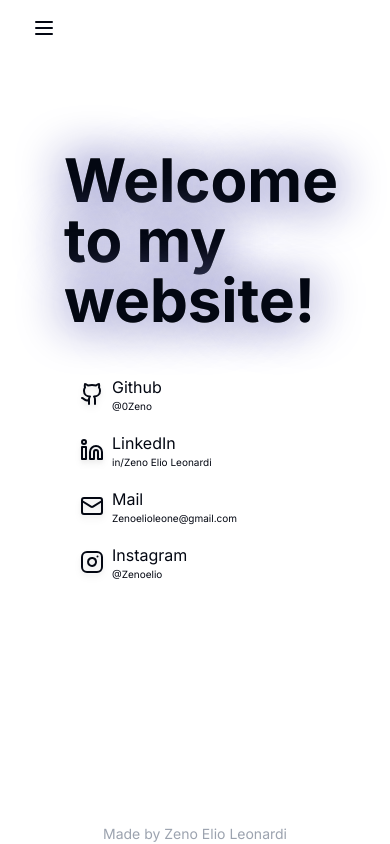
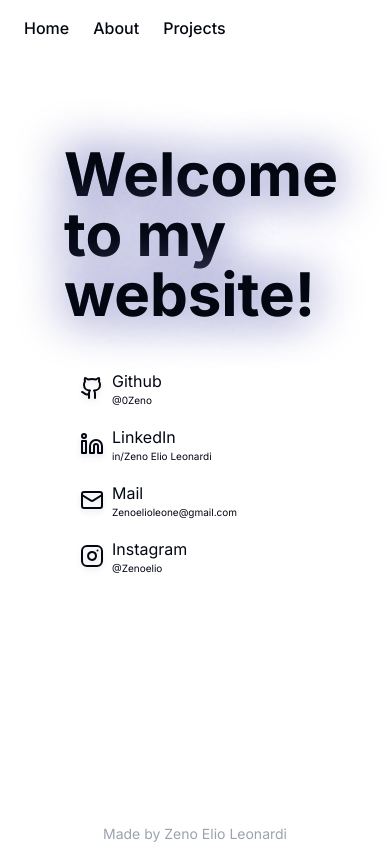
Before and after one commit to 0Zeno/Hjemmeside, a Next.js app: page / in a window 390 px wide. Built offline with nearby package versions, Linux system fonts and the light colour scheme.

Commit message:
Fjerner burger dropdown

```diff
--- a/components/drop-down-menu.tsx
+++ b/components/drop-down-menu.tsx
@@ -13,7 +13,7 @@ import { routes} from "./site-header";
 
 export default function DropdownMenuButton() {
   return (
-    <Button variant="outline" size="icon">
+    <Button variant="backgroundblur" size="icon">
       <DropdownMenu>
         <DropdownMenuTrigger className="absolute"><MenuIcon /></DropdownMenuTrigger>
         <DropdownMenuContent>
--- a/components/site-header.tsx
+++ b/components/site-header.tsx
@@ -27,7 +27,7 @@ export function SiteHeader() {
   return (
     <header className="flex justify-between px-4">
       <nav className="pt-2 font-medium flex space-x-2">
-        <div className="hidden sm:block space-x-2">
+        <div className="space-x-2">
           {routes.map((route) => {
             return (
               <Button key={route.name} variant="backgroudblur" size="default">
@@ -35,9 +35,6 @@ export function SiteHeader() {
               </Button>
             );
           })}
-        </div>
-        <div className="sm:hidden">
-          <DropdownMenuButton />
         </div>
       </nav>
     </header>
```
